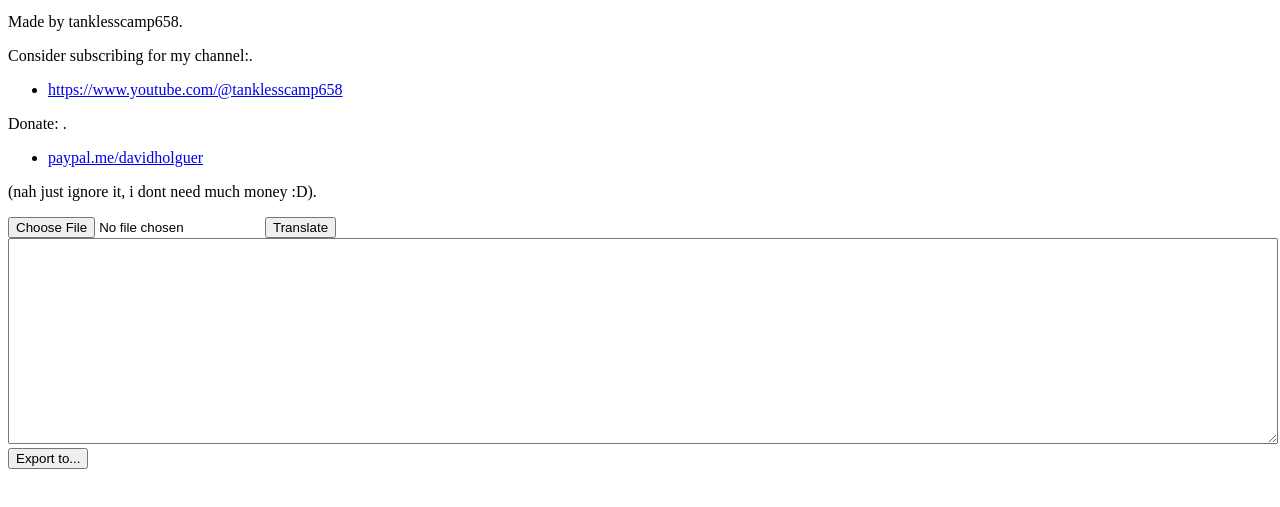
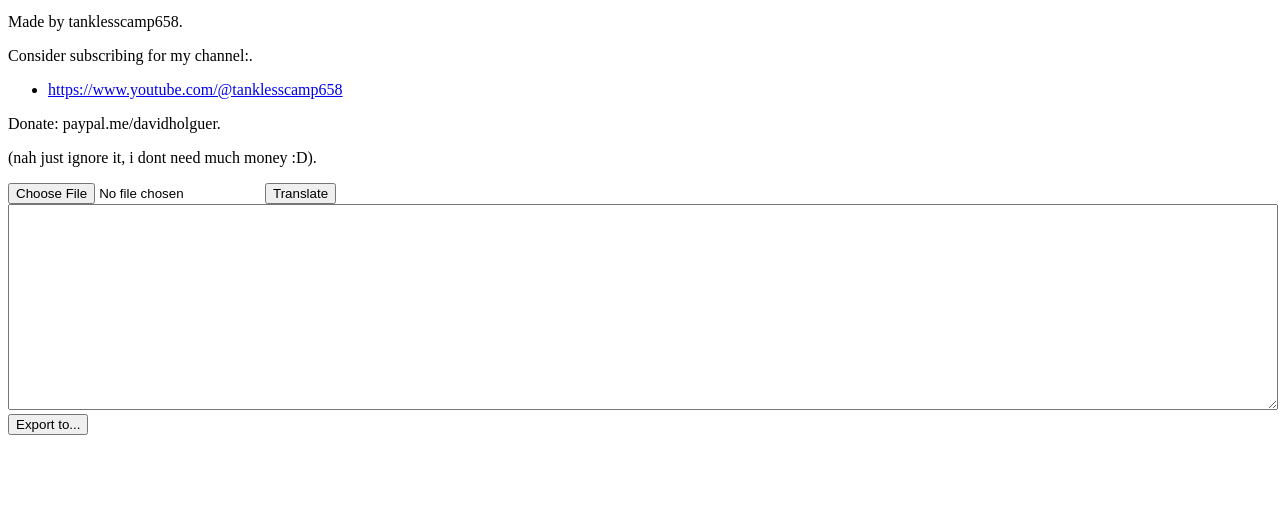
Before and after one commit to TanklessCamp658/Bedrock-Json-encoder, a plain HTML site: page docs/index.html in a window 1280 px wide. Shown: the part 101-608 px from the top of the page. Drawn offline with Linux system fonts and the light colour scheme.

Commit message:
Update index.html

```diff
--- a/docs/index.html
+++ b/docs/index.html
@@ -19,10 +19,7 @@
   <ul>
     <li><a href="https://www.youtube.com/@tanklesscamp658">https://www.youtube.com/@tanklesscamp658</a></li>
   </ul>
-<p>Donate: .</p>
-    <ul>
-    <li><a href="paypal.me/davidholguer">paypal.me/davidholguer</a></li>
-  </ul>
+<p>Donate: paypal.me/davidholguer.</p>
 <p>(nah just ignore it, i dont need much money :D).</p>
   <input type="file" id="inputFile" accept=".txt, .json, .java, .js">
   <button onclick="translateFile()">Translate</button>
```
